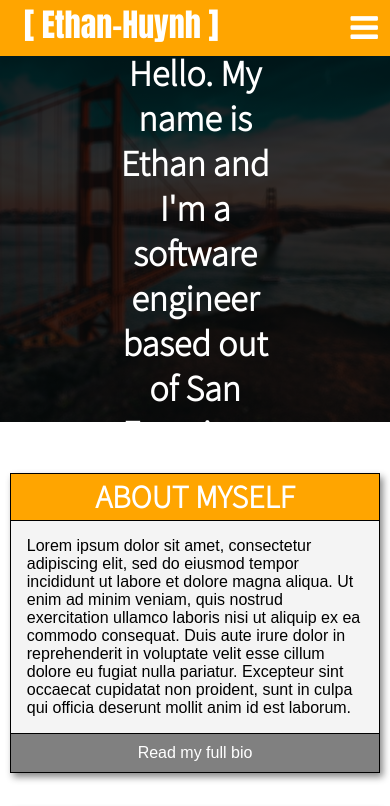
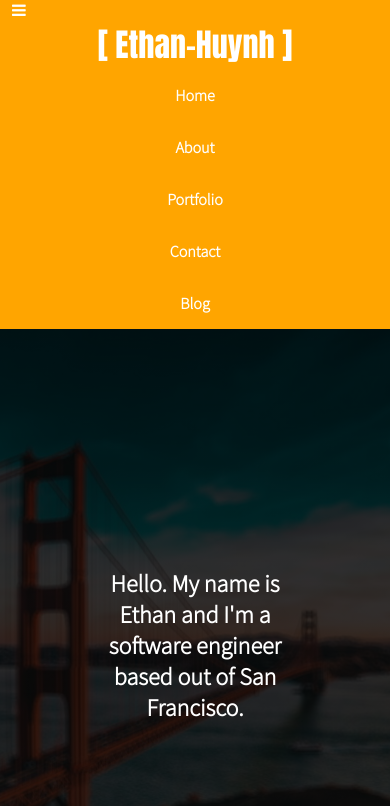
Before and after one commit to ethanhuynh0413/final, a plain HTML site: page index.html in a window 390 px wide. Shown: the top 806 px of the page. Drawn offline with nearby package versions, Linux system fonts and the light colour scheme.

Commit message:
Update styles.css

```diff
--- a/css/styles.css
+++ b/css/styles.css
@@ -9,11 +9,9 @@ body {
     font-family: 'Source Sans Pro', sans-serif;
     margin-top: 0%
 }
-
-
-
-
-
+#icon{
+    display:none;
+}
 #logo {
     display: block;
     float: left;
@@ -30,21 +28,14 @@ li.logo a {
     text-decoration: none;
 }
 
-.icon{
-    position: absolute;
-    right: 25%;
-    top: 0;
-    display: none;
+.icon:hover li.nav {
+    display: block
 }
 
-.icon:hover li.nav{
-    display: block
-}
-nav{
+nav {
     width: 80%;
     text-align: center;
     margin: auto
-
 }
 
 header {
@@ -53,7 +44,7 @@ header {
     margin: auto;
     z-index: 101;
     width: 100%;
-    position: fixed;
+    overflow: hidden;
 }
 
 
@@ -118,7 +109,7 @@ main {
     background: rgba(0, 0, 0, 0.9);
     color: #f1f1f1;
     width: 100%;
-    height:100%;
+    height: 100%;
     -webkit-transition: all 1s ease;
     -moz-transition: all 1s ease;
     -o-transition: all 1s ease;
@@ -134,6 +125,7 @@ main {
 .image:hover .overlay {
     opacity: 1;
 }
+
 article h2.article {
     font-size: 2em;
     background: orange;
@@ -213,10 +205,9 @@ p.article {
 }
 
 article.hero {
-    padding-top: 84px;
+    width: 100%;
     margin-bottom: 35px;
-    position: relative;
-    background-image: linear-gradient(rgba(0, 0, 0, .8), rgba(0, 0, 0, .8)), url(/images/258483.jpg);
+    background-image: linear-gradient(rgba(0, 0, 0, .8), rgba(0, 0, 0, .8)), url(../images/258483.jpg);
     background-color: #cccccc;
     background-size: cover;
     background-position: center;
@@ -255,68 +246,102 @@ footer {
     padding: 2em;
     text-align: center
 }
-@media all and (min-width: 860px) and (max-width: 1200px) {
-    #logo{
-        float:none;
+
+@media screen and (max-width: 1200px) {
+    #logo {
+        float: none;
         margin: 0;
     }
-    header ul{
+
+    header ul {
         float: none
     }
-    article.hero{
+
+    article.hero {
         height: 50vh;
+    }
+
+    main {
+        width: 90%;
     }
 }
 
-@media all and (max-width: 859px){
-    #logo{
-        float:left;
+@media screen and(max-width: 1080px) {
+    .overlay {
+        font-size: 12px;
+
+    }
+}
+
+@media screen and (max-width: 850px) {
+    #icon{
+        display: block;
+        float: right;
+        position: static;
+    }
+    #logo {
+        float: none;
         margin: 0;
     }
-    header ul{
+
+    header {
+        top: 0
+    }
+
+    header ul {
         float: none;
         clear: both;
+        margin: 0
     }
-    nav ul li.nav{
-        display: none;
+
+    nav ul li.nav {
+        display: block;
         padding: 1em
     }
-    nav{
+
+    nav {
         width: 100%
     }
-    .icon{
-        display:block;
-        float:right;
-        position: static
+
+    article.hero {
+        height: 75vh;
+        margin-bottom: 0
     }
-    article.hero{
-        height: 50vh;
+
+    h2.hero {
+        font-size: 24px
     }
-    h2.hero{
-        font-size: 36px
-    }
-    main{
+
+    main {
         width: 95%
     }
+
     .left {
         position: relative;
         width: 95%;
         display: inline;
     }
+
     .right {
         position: relative;
         float: none;
         width: 95%;
-        margin:auto
+        margin: auto
     }
-    .overlay{
+
+    .overlay {
         text-align: left;
     }
-    aside section h2{
+
+    aside section h2 {
         text-align: center;
     }
-    .icon i{
-        font-size: 32px;
+    .right aside section{
+        height:fit-content;
     }
-
 }
+@media screen and (min-width: 850px) and (max-height: 600px) {
+    h2.hero {
+        font-size: 24px;
+    }
+}
```
